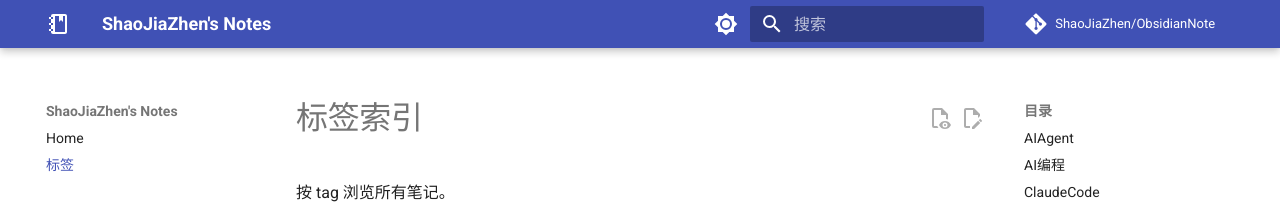
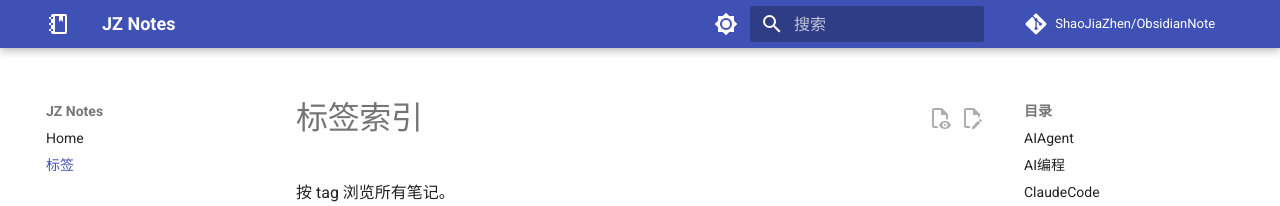
Before and after one commit to ShaoJiaZhen/ObsidianNote, an MkDocs documentation site: the page built from docs/tags.md, in a window 1280 px wide. Shown: the top 206 px of the page. Built offline with MkDocs 1.6.1 and Material for MkDocs 9.7.7, drawn with Linux system fonts in a browser that asks for light colours; comment, search, counter and statistics services are not loaded.

Commit message:
Rename site title from ShaoJiaZhen's Notes to JZ Notes
Updates the user-visible title in mkdocs.yml site_name, README h1, and
the homepage frontmatter + h1. Historical spec/plan docs under
docs/superpowers/ keep the old name intact as a record of the
project's original framing.

Co-Authored-By: Claude Opus 4.7 (1M context) <noreply@anthropic.com>

```diff
--- a/README.md
+++ b/README.md
@@ -1,4 +1,4 @@
-# ShaoJiaZhen's Notes
+# JZ Notes
 
 我个人的工程与产品笔记。Obsidian vault → MkDocs 站点。
 
--- a/docs/index.md
+++ b/docs/index.md
@@ -1,9 +1,9 @@
 ---
-title: ShaoJiaZhen's Notes
+title: JZ Notes
 publish: true
 ---
 
-# ShaoJiaZhen's Notes
+# JZ Notes
 
 这里是我个人的工程与产品笔记。主要写给自己看，但放在公网上方便偶尔分享。
 
--- a/mkdocs.yml
+++ b/mkdocs.yml
@@ -1,4 +1,4 @@
-site_name: ShaoJiaZhen's Notes
+site_name: JZ Notes
 site_description: 个人知识笔记
 site_url: https://shaojiazhen.github.io/ObsidianNote/
 repo_url: https://github.com/ShaoJiaZhen/ObsidianNote
```
